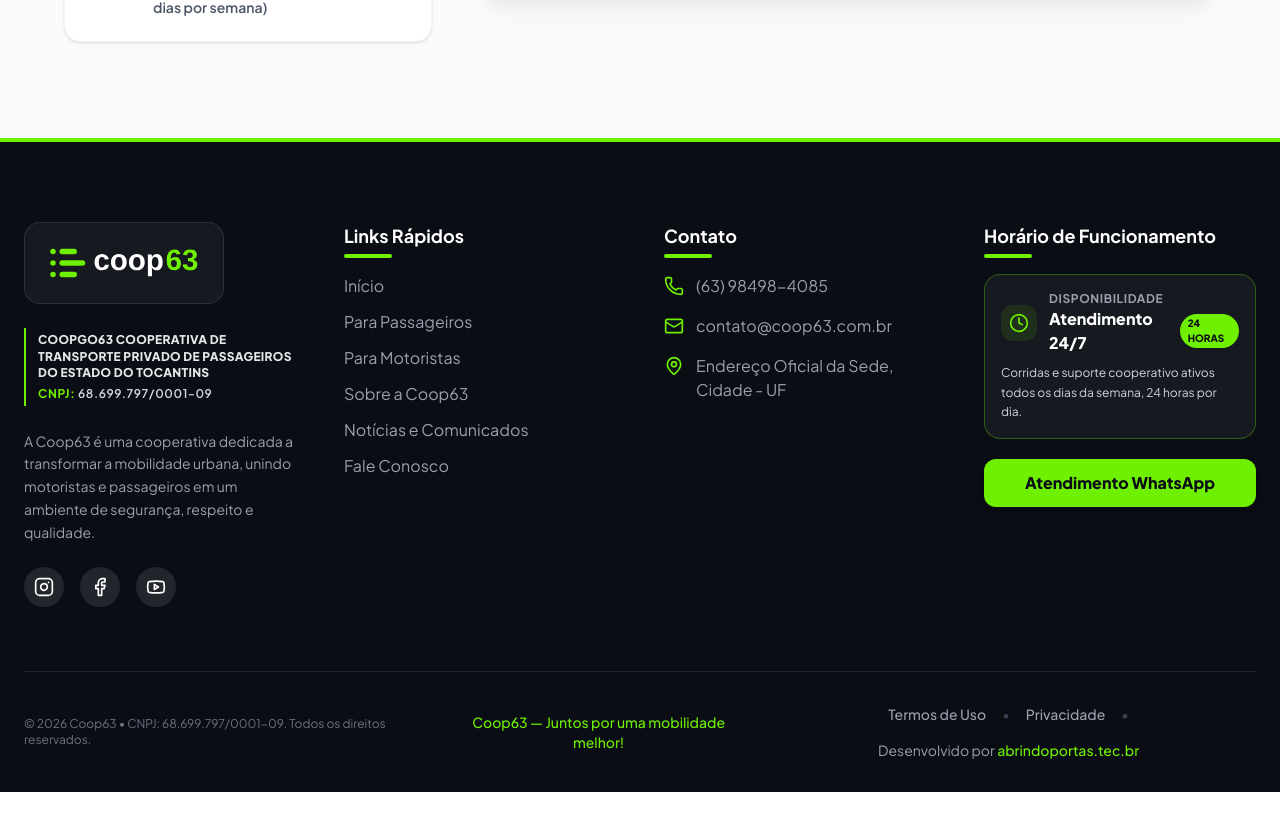
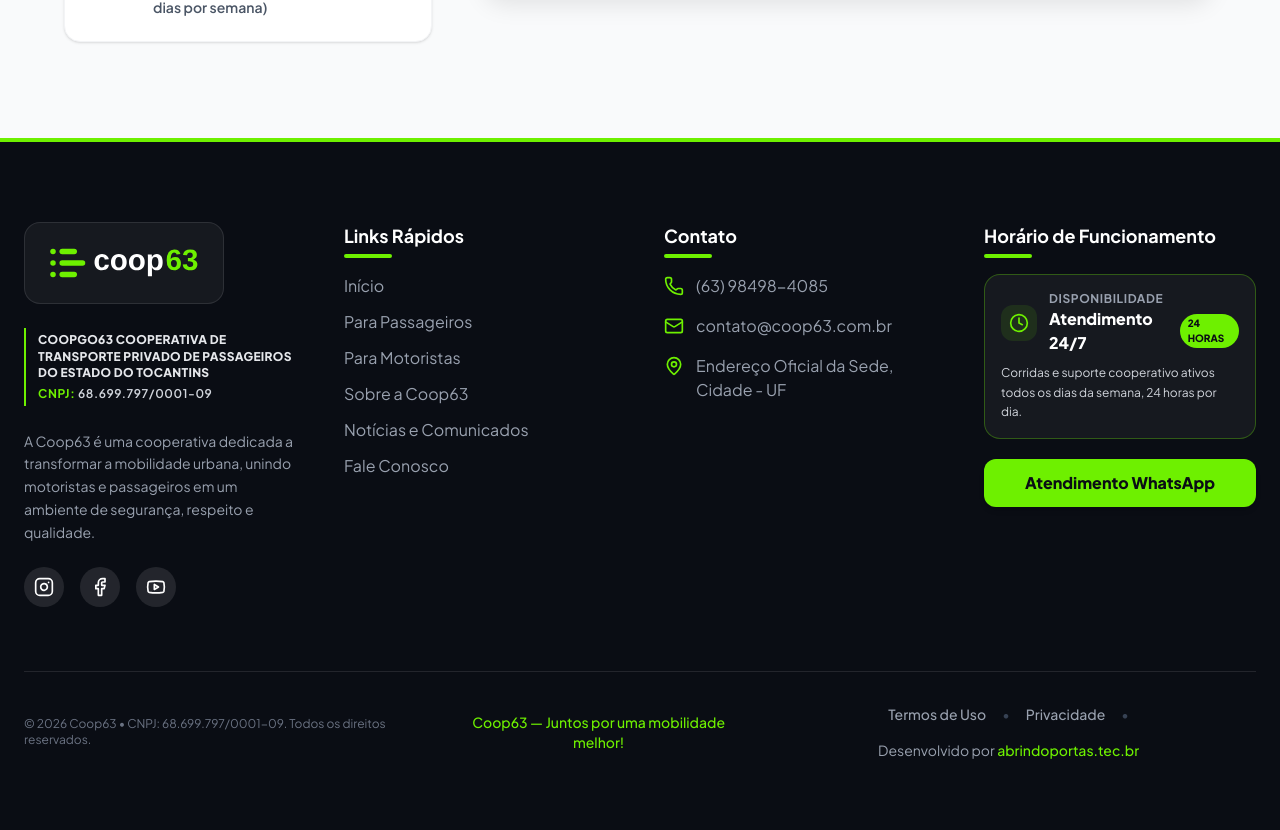
Before and after one commit to fennder/coopgo063, a React (Vite) app: page / in a window 1280 px wide. Shown: the part 6913-7743 px from the top of the page. Before the commit the page ends 7705 px from the top, so only its background shows below. Built offline with nearby package versions, Linux system fonts and the light colour scheme.

Commit message:
style(footer): adjust bottom padding for better spacing

```diff
--- a/src/components/Footer.tsx
+++ b/src/components/Footer.tsx
@@ -7,7 +7,7 @@
   const currentYear = new Date().getFullYear();
 
   return (
-    <footer className="bg-brand-navy pt-20 pb-8 border-t-4 border-brand-green">
+    <footer className="bg-brand-navy pt-20 pb-20 md:pb-28 border-t-4 border-brand-green">
       <div className="container mx-auto px-4 md:px-6">
         <div className="grid grid-cols-1 md:grid-cols-2 lg:grid-cols-4 gap-12 mb-16">
           {/* Brand Info */}
```
